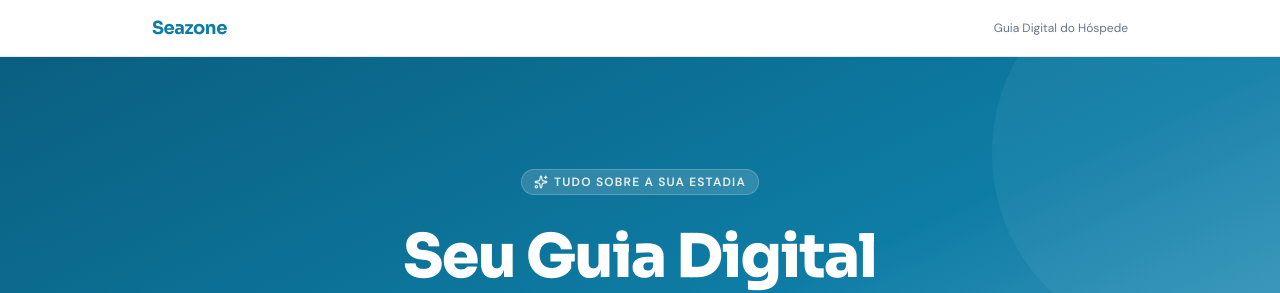
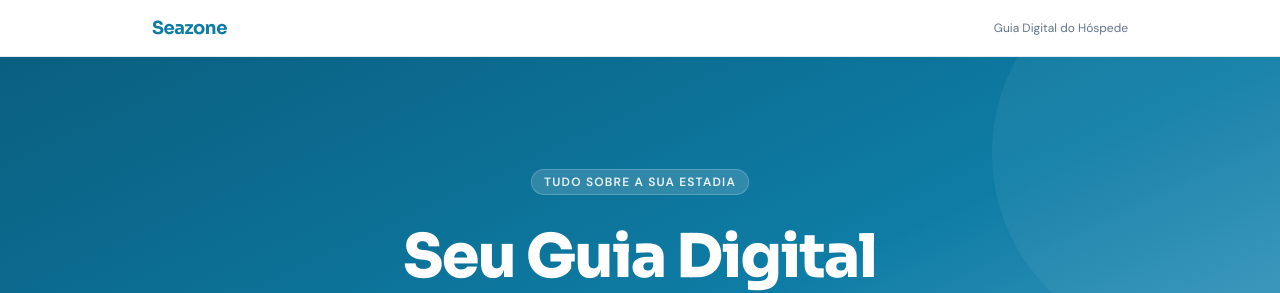
Before and after one commit to lincolnmqs/guia-do-hospede, a Next.js app: page / in a window 1280 px wide. Shown: the top 293 px of the page. Built offline with nearby package versions, Linux system fonts and the light colour scheme.

Commit message:
fix: clip hero wave 1px past bottom to kill sub-pixel seam line

```diff
--- a/app/page.tsx
+++ b/app/page.tsx
@@ -74,9 +74,11 @@ export default function LandingPage() {
             <div className="absolute -top-24 -right-24 w-96 h-96 rounded-full bg-white/5" />
             {/* Small circle bottom-left */}
             <div className="absolute bottom-0 -left-12 w-64 h-64 rounded-full bg-white/5" />
-            {/* Thin wave line */}
+            {/* Wave transition — pushed 1px past the bottom so the hero's
+                overflow-hidden clips it flush and no sub-pixel seam of the
+                gradient shows through between the wave and the section below. */}
             <svg
-              className="absolute bottom-0 left-0 w-full"
+              className="absolute -bottom-px left-0 w-full"
               viewBox="0 0 1440 56"
               preserveAspectRatio="none"
               fill="none"
@@ -92,7 +94,6 @@ export default function LandingPage() {
           <div className="relative mx-auto max-w-5xl px-4 sm:px-6 py-20 sm:py-28 text-center">
             {/* Badge */}
             <div className="inline-flex items-center gap-1.5 rounded-full bg-white/15 px-3 py-1 text-xs font-semibold uppercase tracking-widest text-white/90 mb-6 border border-white/20">
-              <Sparkles className="w-3.5 h-3.5" aria-hidden="true" />
               Tudo sobre a sua estadia
             </div>
 
```
